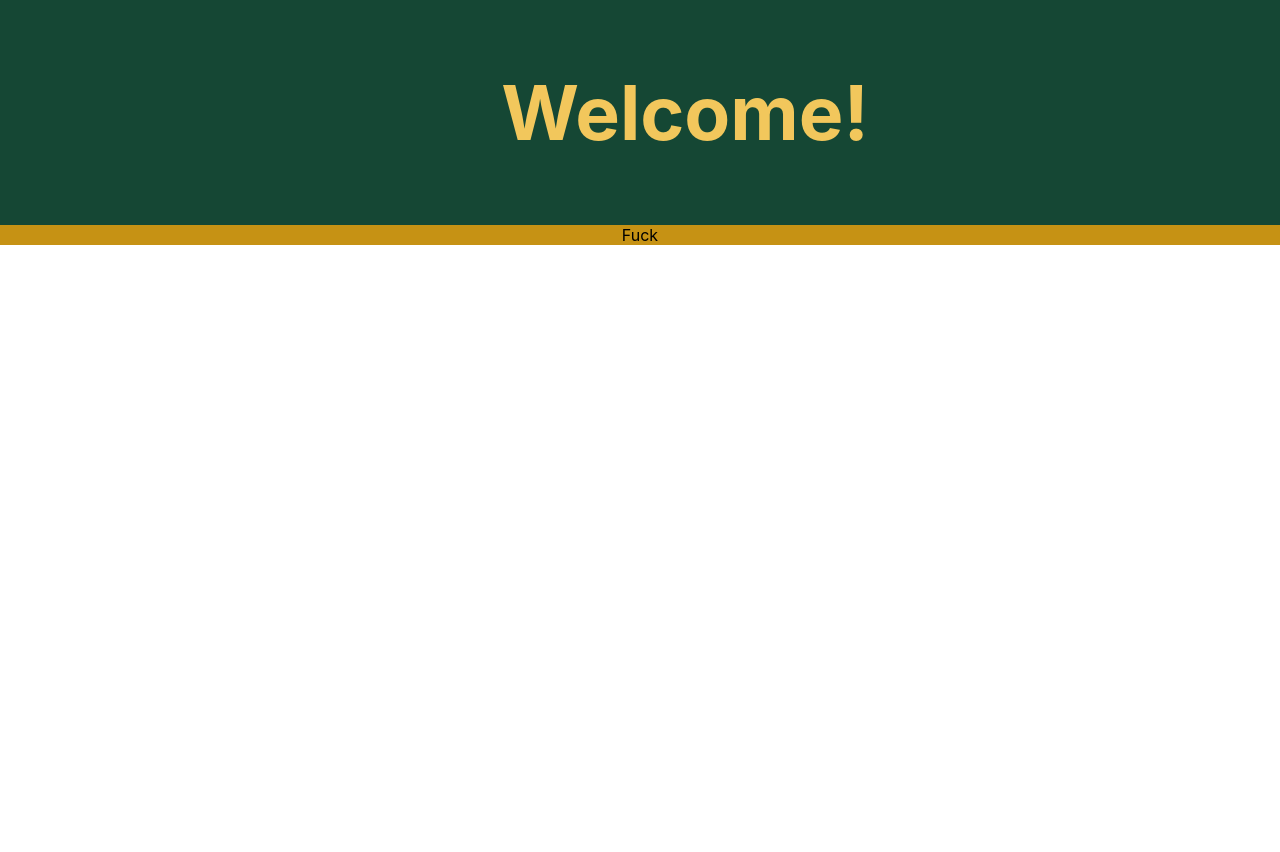
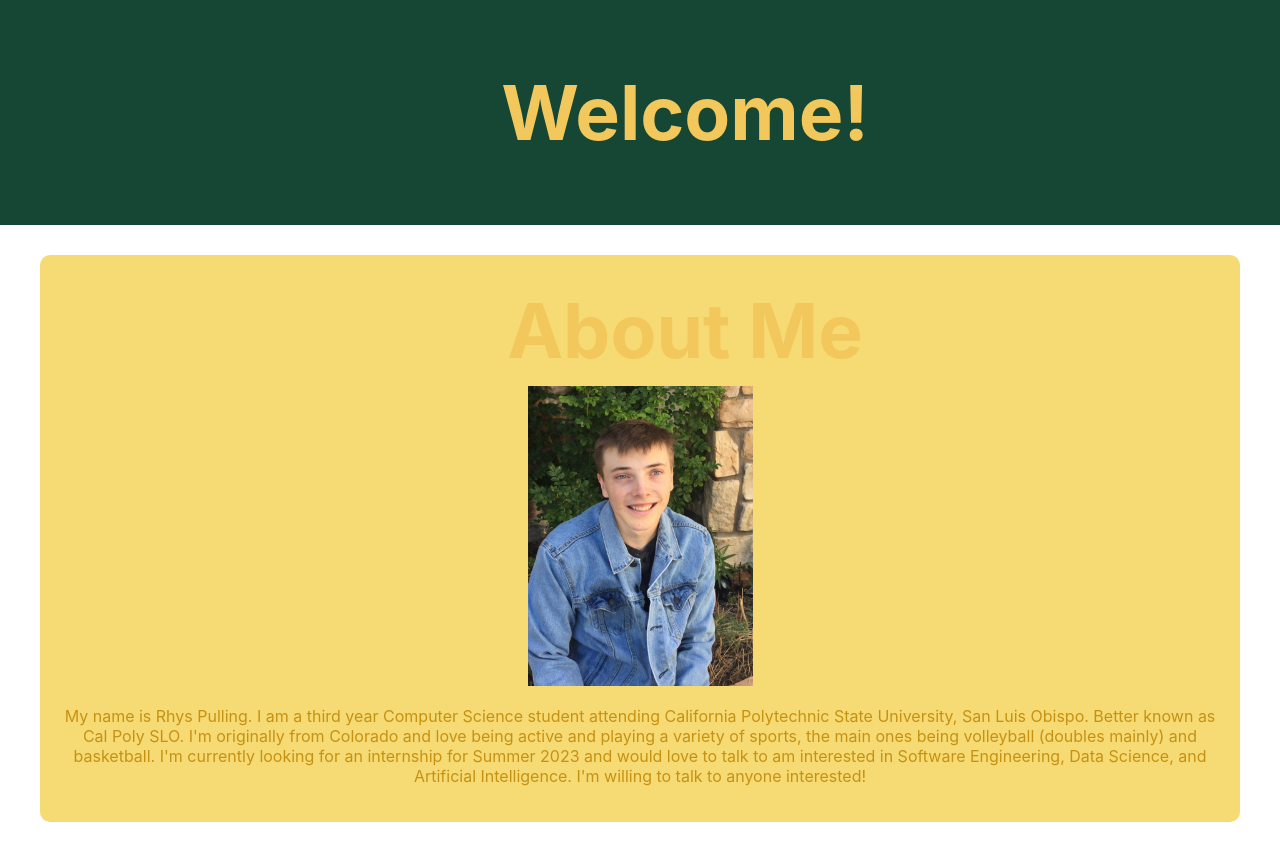
Before and after one commit to pullingrm12/pullingrm12.github.io, a React (Create React App) app: page / in a window 1280 px wide. Before the commit the page ends 800 px from the top, so only its background shows below. Built offline with nearby package versions, Linux system fonts and the light colour scheme.

Commit message:
About me template

```diff
--- a/package.json
+++ b/package.json
@@ -3,6 +3,11 @@
   "version": "0.1.0",
   "private": true,
   "dependencies": {
+    "@emotion/react": "^11.10.5",
+    "@emotion/styled": "^11.10.5",
+    "@mui/icons-material": "^5.10.9",
+    "@mui/material": "^5.10.11",
+    "@mui/styled-engine-sc": "^5.10.6",
     "@testing-library/jest-dom": "^5.16.5",
     "@testing-library/react": "^13.4.0",
     "@testing-library/user-event": "^13.5.0",
--- /dev/null
+++ b/src/components/About.jsx
@@ -0,0 +1,45 @@
+import React from "react";
+import styled from "styled-components";
+import me from "../images/me.JPG";
+import Container from "@mui/material/Container";
+
+const StyledCon = styled(Container)`
+  background: #f6da73;
+  margin: 30px;
+  padding: 20px;
+  border-radius: 10px;
+  width: 500px;
+`;
+
+const StyledHead = styled.h1`
+  font-size: calc(75px);
+  color: #f2c75c;
+  text-align: center;
+  margin-left: 100px;
+  margin-top: 10px;
+  margin-bottom: 10px;
+  margin-right: 10px;
+`;
+
+const StyledPara = styled.p``;
+
+function About() {
+  return (
+    <StyledCon maxwidth="md">
+      <StyledHead>About Me</StyledHead>
+      <img src={me} alt="Photo of Rhys Pulling" height={300} />
+      <StyledPara>
+        My name is Rhys Pulling. I am a third year Computer Science student
+        attending California Polytechnic State University, San Luis Obispo.
+        Better known as Cal Poly SLO. I'm originally from Colorado and love
+        being active and playing a variety of sports, the main ones being
+        volleyball (doubles mainly) and basketball. I'm currently looking for an
+        internship for Summer 2023 and would love to talk to am interested in
+        Software Engineering, Data Science, and Artificial Intelligence. I'm
+        willing to talk to anyone interested!
+      </StyledPara>
+    </StyledCon>
+  );
+}
+
+export default About;
--- a/src/components/Home.jsx
+++ b/src/components/Home.jsx
@@ -1,5 +1,6 @@
 import React from "react";
 import styled from "styled-components";
+import About from "./About";
 
 const StyledBody = styled.div`
   background-color: #c69214;
@@ -7,8 +8,9 @@ const StyledBody = styled.div`
 
 function Home() {
   return (
-    <div classname="App-body">
-      <StyledBody>Fuck</StyledBody>
+    <div className="App-body">
+      {/*<StyledBody>Rhys Pulling</StyledBody> */}
+      <About />
     </div>
   );
 }
```
Also changed, not shown: src/images/me.JPG (added), 1 other file (tests, documents, lock files or other folders).
